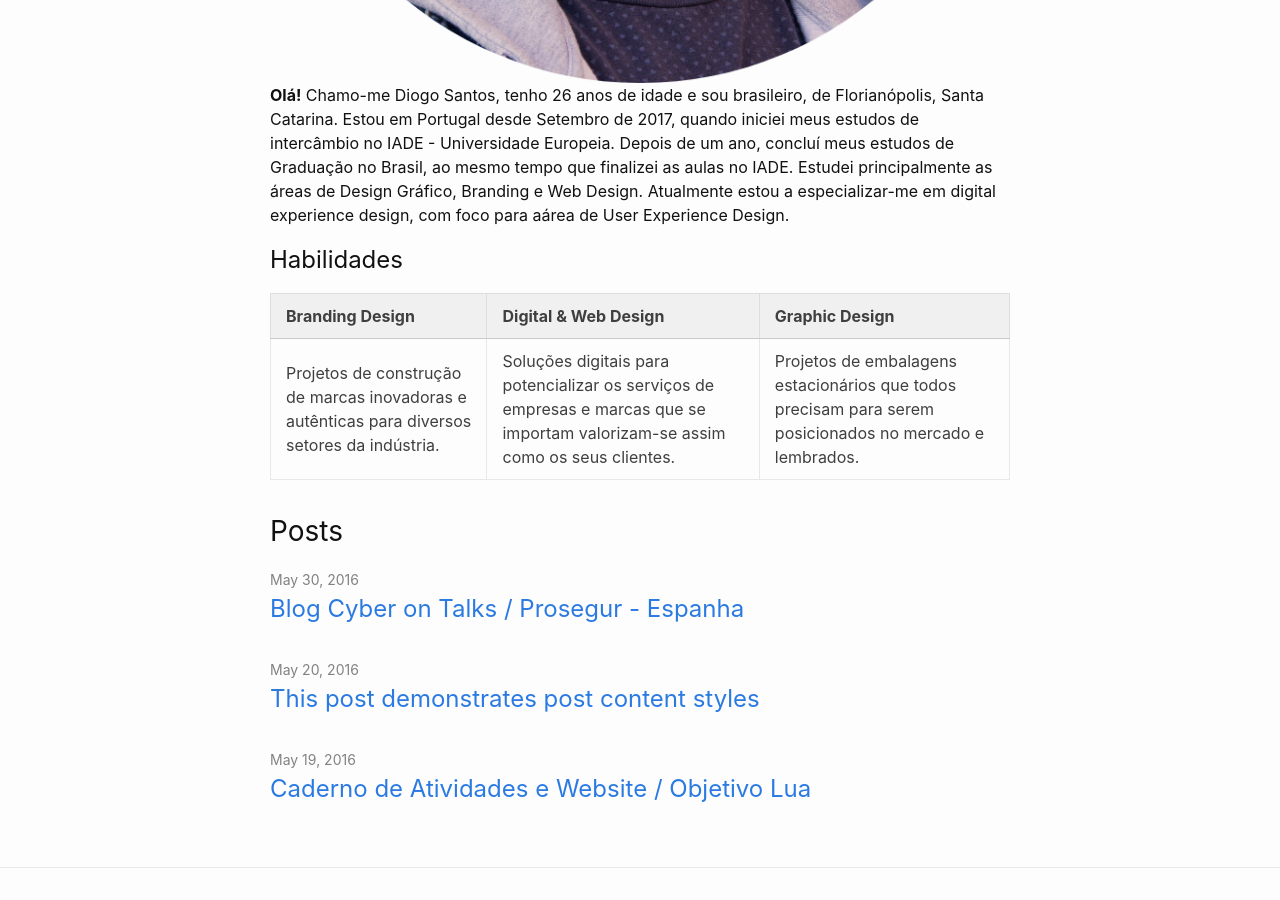
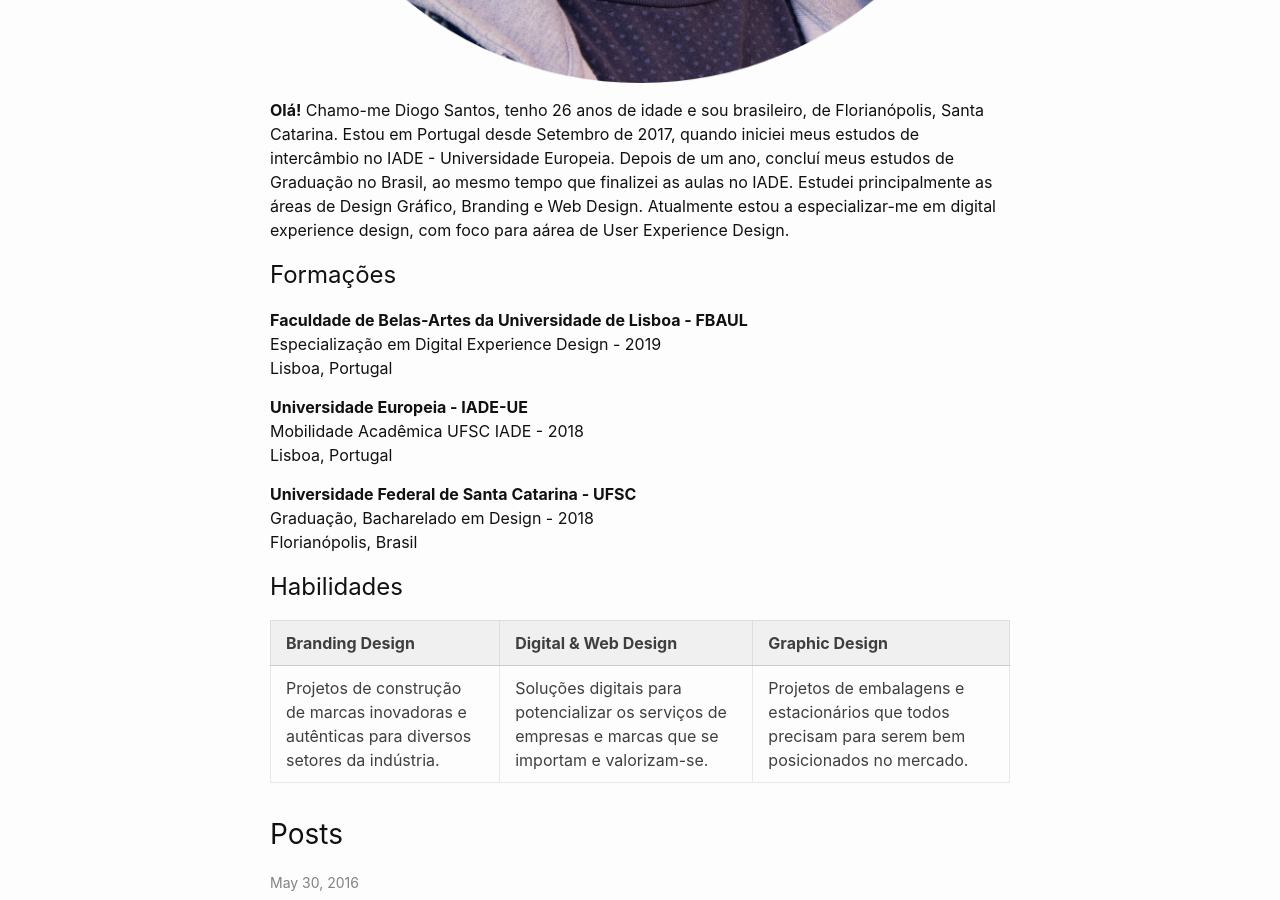
Before and after one commit to diogossantos/diogossantos.github.io, a Jekyll site: the page built from index.md, in a window 1280 px wide and 900 px high, scrolled down 749 px. Built offline with Jekyll 4.4.1, drawn with Linux system fonts in a browser that asks for light colours.

Commit message:
Atualização das secções da homepage

```diff
--- a/index.md
+++ b/index.md
@@ -7,12 +7,18 @@
 #
 layout: home
 ---
+<img src="../assets/images/avatar.png">
+<p><strong>Olá!</strong> Chamo-me Diogo Santos, tenho 26 anos de idade e sou brasileiro, de Florianópolis, Santa Catarina. Estou em Portugal desde Setembro de 2017, quando iniciei meus estudos de intercâmbio no IADE - Universidade Europeia. Depois de um ano, concluí meus estudos de Graduação no Brasil, ao mesmo tempo que finalizei as aulas no IADE. Estudei principalmente as áreas de Design Gráfico, Branding e Web Design. Atualmente estou a especializar-me em digital experience design, com foco para aárea de User Experience Design.</p>
 
-<img src="../assets/images/avatar.png">
-<strong>Olá!</strong> Chamo-me Diogo Santos, tenho 26 anos de idade e sou brasileiro, de Florianópolis, Santa Catarina. Estou em Portugal desde Setembro de 2017, quando iniciei meus estudos de intercâmbio no IADE - Universidade Europeia. Depois de um ano, concluí meus estudos de Graduação no Brasil, ao mesmo tempo que finalizei as aulas no IADE. Estudei principalmente as áreas de Design Gráfico, Branding e Web Design. Atualmente estou a especializar-me em digital experience design, com foco para aárea de User Experience Design.
+<h2>Formações</h2>
+<p><strong>Faculdade de Belas-Artes da Universidade de Lisboa - FBAUL</strong>
+<br>Especialização em Digital Experience Design - 2019<br>Lisboa, Portugal</p>
+<p><strong>Universidade Europeia - IADE-UE</strong><br>
+Mobilidade Acadêmica UFSC IADE - 2018<br>Lisboa, Portugal</p>
+<p><strong>Universidade Federal de Santa Catarina - UFSC</strong><br>Graduação, Bacharelado em Design - 2018<br>Florianópolis, Brasil</p>
 
 <h2>Habilidades</h2>
 
-Branding Design               | Digital & Web Design               | Graphic Design
+Branding Design | Digital & Web Design | Graphic Design
 --------------------- | --------------------- | ---------------------
-Projetos de construção de marcas inovadoras e autênticas para diversos setores da indústria.                 | Soluções digitais para potencializar os serviços de empresas e marcas que se importam valorizam-se assim como os seus clientes.           | Projetos de embalagens estacionários que todos precisam para serem posicionados no mercado e lembrados.
+Projetos de construção de marcas inovadoras e autênticas para diversos setores da indústria. | Soluções digitais para potencializar os serviços de empresas e marcas que se importam e valorizam-se. | Projetos de embalagens e estacionários que todos precisam para serem bem posicionados no mercado.
```
Also changed, not shown: _posts/2016-05-19-objetivo-lua.md (+1 -2 lines).
